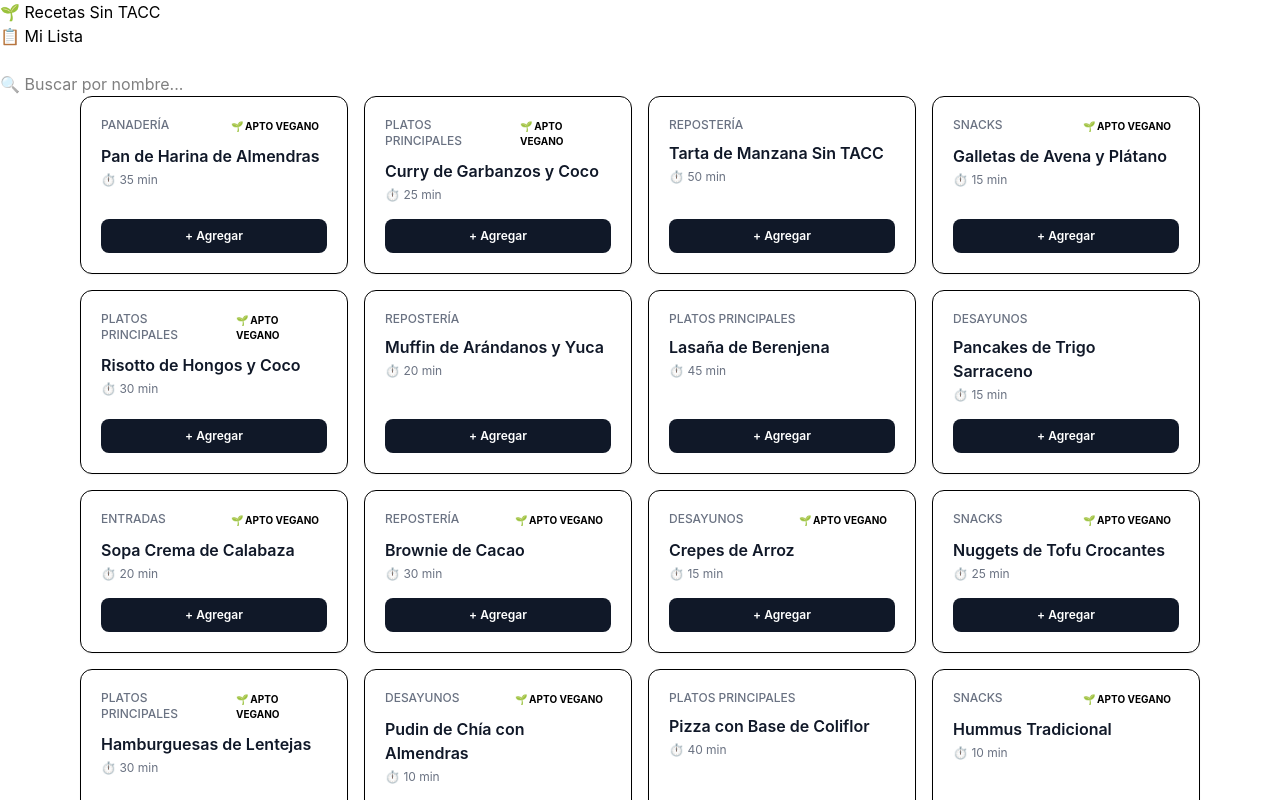
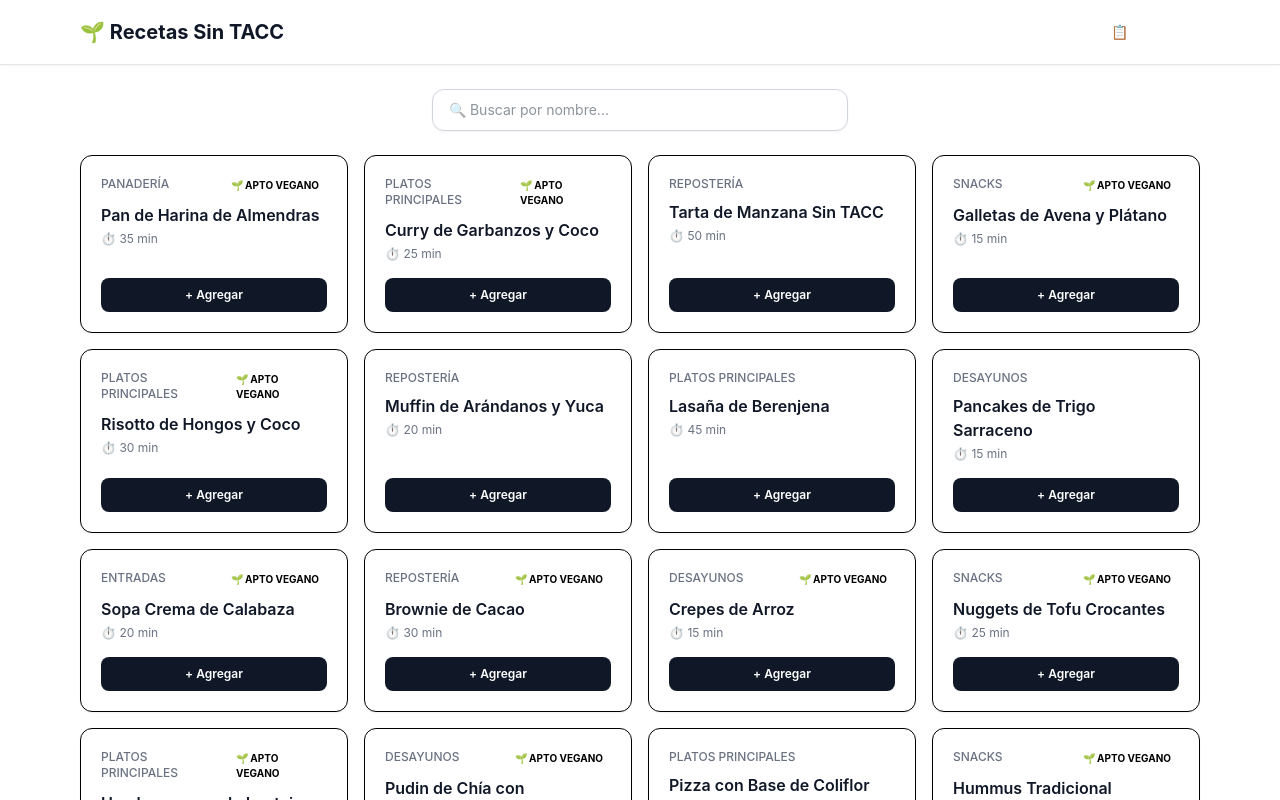
Before and after one commit to maferca24/DDW-c5-m4-s2-tp1, a React (Vite) app: page / in a window 1280 px wide. Shown: the top 800 px of the page. Built offline with nearby package versions, Linux system fonts and the light colour scheme.

Commit message:
modifique errores vs.en nombre props..

```diff
--- a/src/App.jsx
+++ b/src/App.jsx
@@ -15,45 +15,46 @@ export default function App() {
     item.nombre.toLowerCase().includes(busqueda.toLowerCase().trim())
   );
 
-  const cantidadLista = lista.length;
+  const listaTotal = lista.length;
 
   const toggleLista = (receta) => {
     setLista((prev) => {
       const yaEsta = prev.some((item) => item.id === receta.id);
       return yaEsta
-        ? prev.filter((item) => item.id !== receta.id)
-        : [...prev, receta];
+        ? prev.filter((item) => item.id !== receta.id) // sacar
+        : [...prev, receta];                           // agregar
     });
   };
 
   return (
-    <>
+    <div className="min-h-screen bg-[var(--color-surface-bg)] flex flex-col">
       <Navbar
-        cantidadLista={cantidadLista}
-        alAbrirPanel={() => setMostrarLista(true)}
+        listCount={listaTotal}
+        onOpenPanel={() => setMostrarLista(true)}
       />
 
       <main className="flex-1 py-6">
         <SearchBar
-          textoBusqueda={busqueda}
-          setTextoBusqueda={setBusqueda}
+          searchTerm={busqueda}
+          setSearchTerm={setBusqueda}
         />
 
         <ItemList
           items={recetasFiltradas}
           lista={lista}
-          alAlternar={toggleLista}
+          onToggle={toggleLista}
           busqueda={busqueda}
         />
       </main>
 
+      {/* Renderizado condicional del modal */}
       {mostrarLista && (
         <ListPanel
           lista={lista}
-          alAlternar={toggleLista}
-          alCerrar={() => setMostrarLista(false)}
+          onToggle={toggleLista}
+          onClose={() => setMostrarLista(false)}
         />
       )}
-    </>
+    </div>
   );
 }
--- a/src/components/ItemCard.jsx
+++ b/src/components/ItemCard.jsx
@@ -7,7 +7,7 @@ export function ItemCard({ item, onToggle, isInList }) {
             {item.categoria}
           </span>
 
-          {/* Badge condicional con apotoVegano */}
+          {/* Badge condicional usando && y el booleano isAptoVegano */}
           {item.aptoVegano && (
             <span className="bg-[var(--color-badge-bg)] text-[var(--color-badge)] text-[10px] font-bold px-2 py-0.5 rounded-md">
               🌱 APTO VEGANO
@@ -21,6 +21,7 @@ export function ItemCard({ item, onToggle, isInList }) {
         <p className="text-xs text-gray-500 mb-4">⏱️ {item.tiempoPreparacion}</p>
       </div>
 
+      {/* Botón con ternario según el estado derivado isInList- esta en la lista */}
       <button
         onClick={() => onToggle(item)}
         className={`w-full py-2 px-3 text-xs font-semibold rounded-lg transition-colors cursor-pointer border ${
--- a/src/components/ItemList.jsx
+++ b/src/components/ItemList.jsx
@@ -1,6 +1,7 @@
 import { ItemCard } from './ItemCard';
 
 export function ItemList({ items, lista, onToggle, busqueda }) {
+
   if (items.length === 0) {
     return (
       <div className="text-center py-12 px-4">
--- a/src/components/ListPanel.jsx
+++ b/src/components/ListPanel.jsx
@@ -26,8 +26,8 @@ export function ListPanel({ lista, onToggle, onClose }) {
                   className="flex items-center justify-between p-3 bg-gray-50 border border-gray-200 rounded-lg"
                 >
                   <div>
-                    <h4 className="text-sm font-semibold text-gray-800">{item.name}</h4>
-                    <span className="text-xs text-gray-500">{item.category}</span>
+                    <h4 className="text-sm font-semibold text-gray-800">{item.nombre}</h4>
+                    <span className="text-xs text-gray-500">{item.categoria}</span>
                   </div>
                   <button
                     onClick={() => onToggle(item)}
--- a/src/components/Navbar.jsx
+++ b/src/components/Navbar.jsx
@@ -1,21 +1,24 @@
-export function Navbar({ cantidadLista, alAbrirPanel }) {
+export function Navbar({ listCount, onOpenPanel }) {
   return (
-    <header>
-        <h1 >
+    <header className="sticky top-0 z-10 bg-white border-b border-gray-200 shadow-xs">
+      <div className="max-w-6xl mx-auto px-4 h-16 flex items-center justify-between">
+        <h1 className="text-xl font-bold text-gray-900 flex items-center gap-2">
           🌱 Recetas Sin TACC
         </h1>
 
         <button
-          onClick={alAbrirPanel}
-          className=""
+          onClick={onOpenPanel}
+          className="relative px-4 py-2 bg-[var(--color-brand-primary)] hover:bg-[var(--color-brand-hover)] text-white text-sm font-semibold rounded-lg transition-colors flex items-center gap-2 cursor-pointer"
         >
           📋 Mi Lista
-          {cantidadLista > 0 && (
-            <span >
-              {cantidadLista}
+          {/* Muestra el contador solo si hay al menos 1 item */}
+          {listCount > 0 && (
+            <span className="bg-white text-[var(--color-brand-primary)] text-xs font-bold px-2 py-0.5 rounded-full">
+              {listCount}
             </span>
           )}
         </button>
+      </div>
     </header>
   );
 }
--- a/src/components/SearchBar.jsx
+++ b/src/components/SearchBar.jsx
@@ -1,18 +1,18 @@
-export function SearchBar({ textoBusqueda, setTextoBusqueda }) {
+export function SearchBar({ searchTerm, setSearchTerm }) {
   return (
-    <div>
-      <div >
+    <div className="w-full max-w-md mx-auto mb-6 px-4">
+      <div className="relative">
         <input
           type="text"
-          value={textoBusqueda}
-          onChange={(e) => setTextoBusqueda(e.target.value)}
+          value={searchTerm}
+          onChange={(e) => setSearchTerm(e.target.value)}
           placeholder="🔍 Buscar por nombre..."
-          className=""
+          className="w-full px-4 py-2.5 bg-white border border-gray-300 rounded-xl text-sm text-gray-800 focus:outline-none focus:ring-2 focus:ring-[var(--color-brand-primary)] shadow-xs"
         />
-        {textoBusqueda && (
+        {searchTerm && (
           <button
-            onClick={() => setTextoBusqueda('')}
-            className=""
+            onClick={() => setSearchTerm('')}
+            className="absolute right-3 top-1/2 -translate-y-1/2 text-gray-400 hover:text-gray-600 text-xs font-bold"
           >
             ✖
           </button>
```
